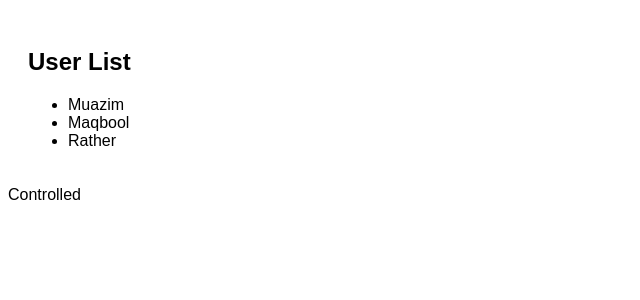
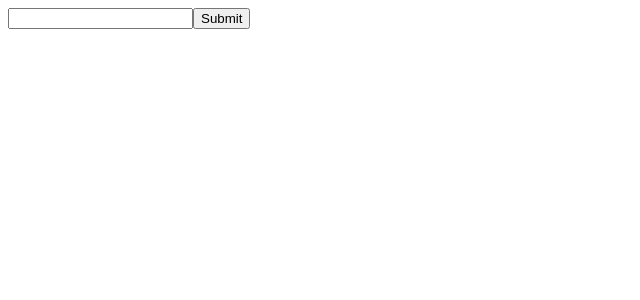
Before and after one commit to muazimmaqbool/Reactjs-with-Me, a React (Create React App) app: page / in a window 1280 px wide. Shown: the top 300 px of the page, without its empty margins (0-640 px from the left). Built offline with nearby package versions, Linux system fonts and the light colour scheme.

Commit message:
Controlled component example

```diff
--- a/src/App.jsx
+++ b/src/App.jsx
@@ -201,7 +201,7 @@ function App() {
 
 
       {/* Higher order component with example */}
-      <HOC/>
+      {/* <HOC/> */}
 
       {/* controlled and uncontrolled components */}
       {/* In React, the distinction between controlled and uncontrolled components primarily relates to how form
--- a/src/Components/Controlled.jsx
+++ b/src/Components/Controlled.jsx
@@ -1,9 +1,34 @@
-import React from 'react'
+import React, { useState } from 'react'
 
+/*
+->Controlled Components:
+    The form value is stored in React state.
+    React updates the DOM whenever state changes.
+    You can fully control the input (validation, transformations, resets).
+*/
 const Controlled = () => {
+  const [name, setName] = useState("");
+
+  const handleChange = (e) => {
+    setName(e.target.value);
+  };
+
+  const handleSubmit = (e) => {
+    e.preventDefault();
+    alert(`Name submitted: ${name}`);
+  };
+/*
+Here:
+  Input’s value is bound to React state (name).
+  Every keystroke updates name via setName.
+  React has full control over the input.
+*/
   return (
-    <div>Controlled</div>
-  )
+    <form onSubmit={handleSubmit}>
+      <input type="text" value={name} onChange={handleChange} />
+      <button type="submit">Submit</button>
+    </form>
+  );
 }
 
 export default Controlled
```
